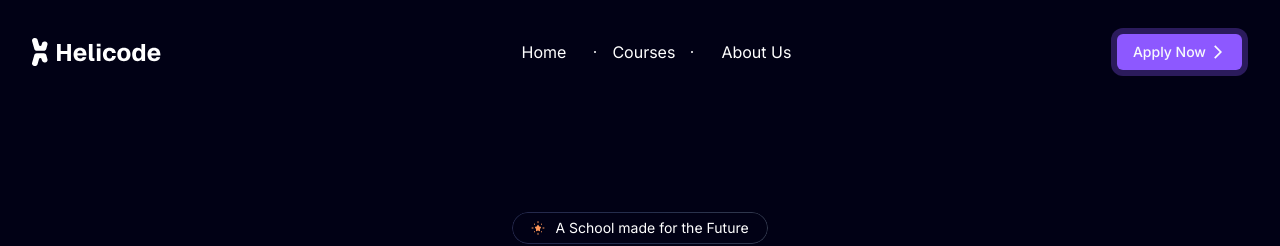
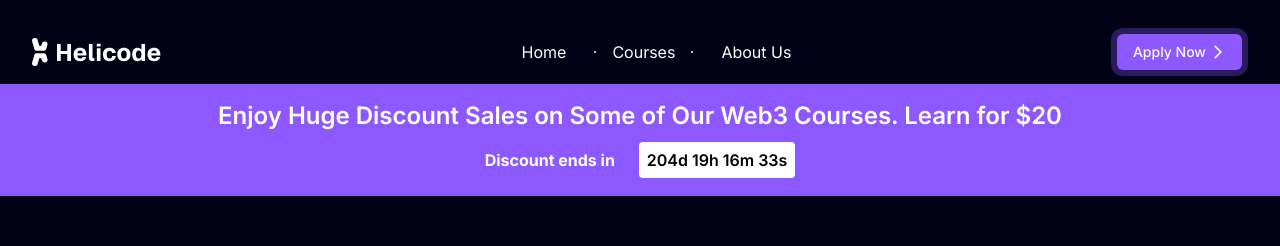
Before and after one commit to Marvelousy20/Helicode, a Next.js app: page / in a window 1280 px wide. Shown: the top 246 px of the page. Built offline with nearby package versions, Linux system fonts and the light colour scheme; no server answers.

Commit message:
changed discount date

```diff
--- a/src/app/page.tsx
+++ b/src/app/page.tsx
@@ -15,7 +15,7 @@ import Explore from "@/components/Explore";
 export default function Home() {
   return (
     <main className="">
-      {/* <DiscountBanner endDate="2025-04-18T00:00:00Z" /> */}
+      <DiscountBanner endDate="2025-07-18T00:00:00Z" />
       <div className="px-5 lg:px-20">
         <Hero />
         <Explore />
```
